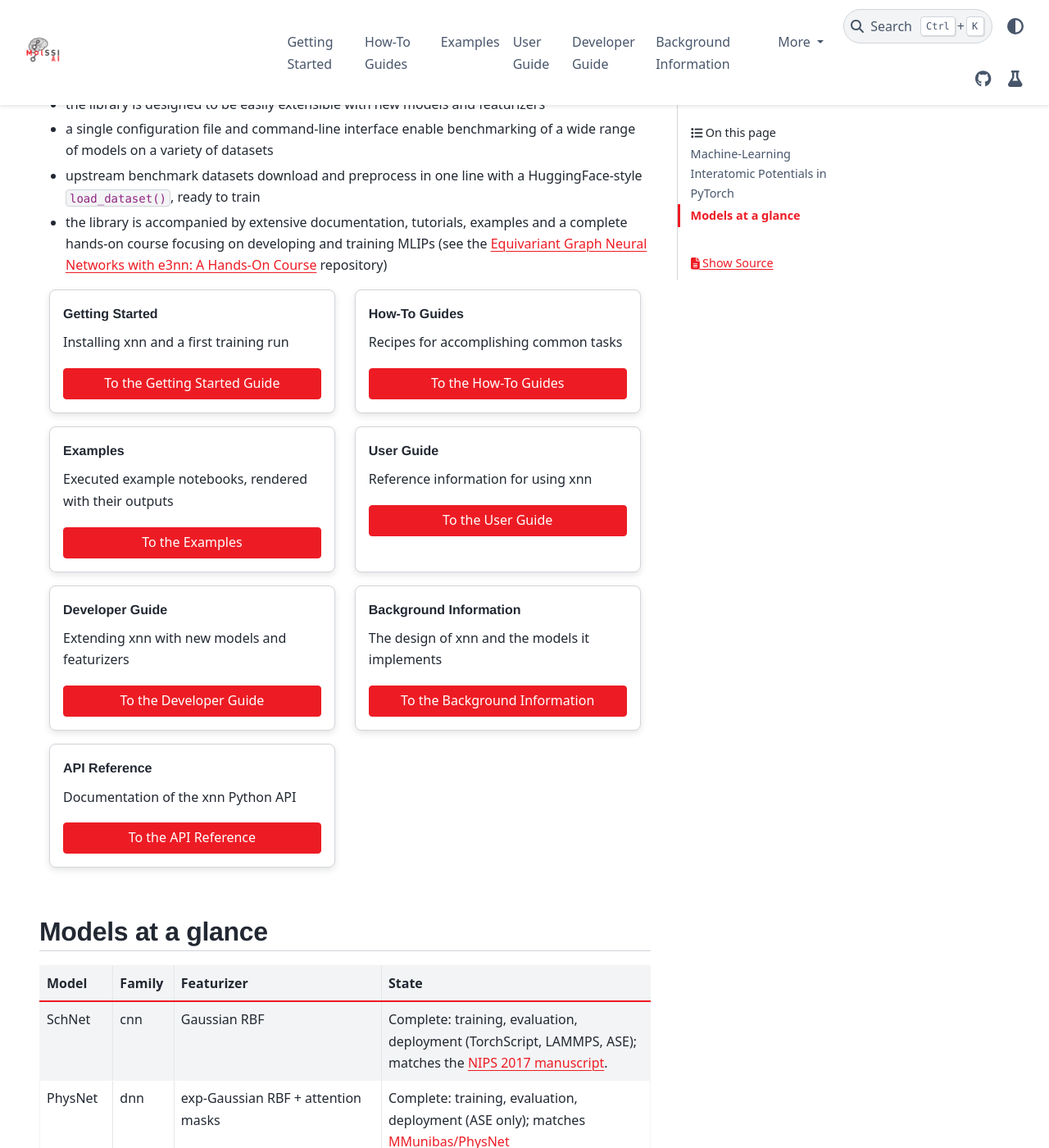
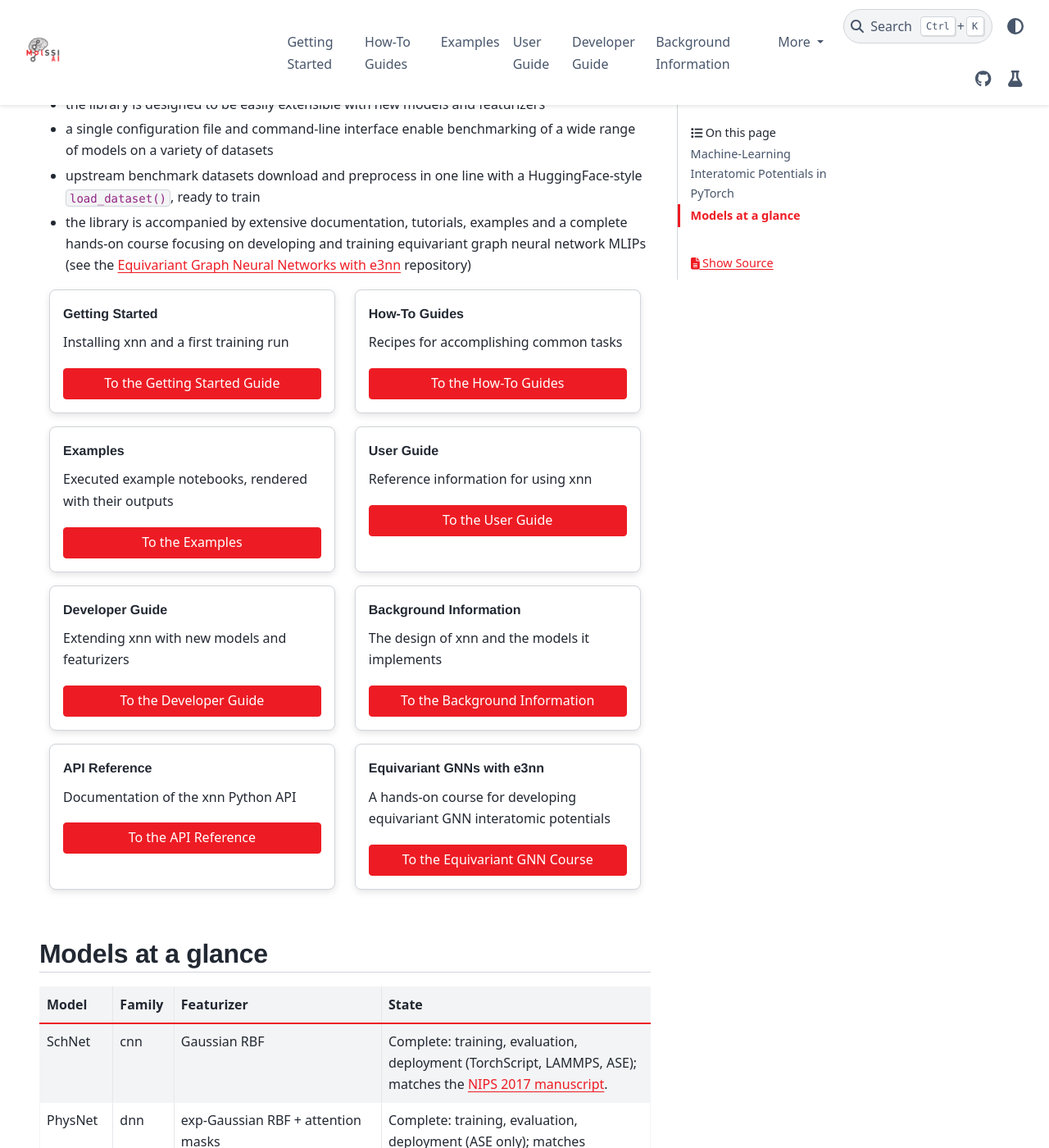
Before and after one commit to molssi-ai/xnn, a Sphinx documentation site: the page built from docs/index.rst, in a window 1280 px wide and 1400 px high, scrolled down 561 px. Shown: the whole window at 82% size. Built offline with Sphinx 7.4.7 and the PyData theme 0.15.4, drawn with Linux system fonts in a browser that asks for light colours; pages that are not in the unit, such as notebooks, are missing from menus.

Commit message:
updates the index cards in doc

```diff
--- a/docs/index.rst
+++ b/docs/index.rst
@@ -29,9 +29,9 @@
   HuggingFace-style ``load_dataset()``, ready to train
 
 - the library is accompanied by extensive documentation, tutorials, examples and
-  a complete hands-on course focusing on developing and training MLIPs (see the
-  `Equivariant Graph Neural Networks with e3nn: A Hands-On Course
-  <https://github.com/molssi-ai/e3nn-course>`_ repository)
+  a complete hands-on course focusing on developing and training equivariant
+  graph neural network MLIPs (see the `Equivariant Graph Neural Networks with
+  e3nn <https://github.com/molssi-ai/e3nn-course>`_ repository)
 
 
 .. grid:: 1 1 2 2
@@ -112,6 +112,17 @@
          :expand:
 
          To the API Reference
+
+   .. grid-item-card:: Equivariant GNNs with e3nn
+      :margin: 0 3 0 0
+
+      A hands-on course for developing equivariant GNN interatomic potentials
+
+      .. button-link:: https://github.com/molssi-ai/e3nn-course
+         :color: primary
+         :expand:
+
+         To the Equivariant GNN Course
 
 Models at a glance
 ==================
```
